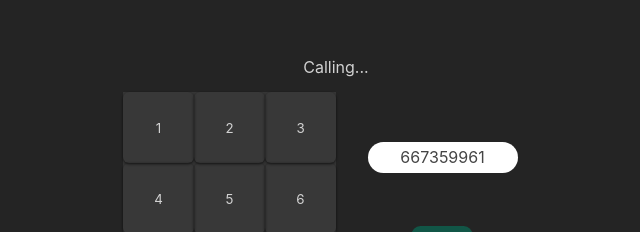
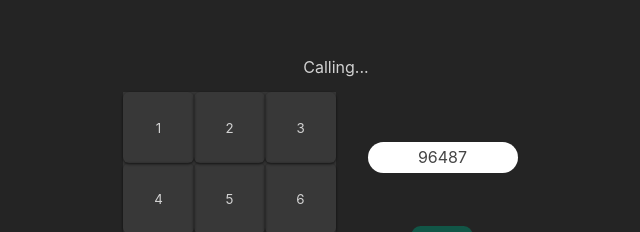
Before and after one commit to InnaIazovskaia/202201-w4ch3-inna-iazovskaia, a React (Create React App) app: page / in a window 1280 px wide. Shown: the part 191-423 px from the top of the page, without its empty margins (304-944 px from the left). Built offline with nearby package versions, Linux system fonts and the light colour scheme.

Commit message:
added Display at App.js

```diff
--- a/src/App.js
+++ b/src/App.js
@@ -1,3 +1,5 @@
+import Display from "./components/Display/Display";
+
 function App() {
   return (
     <>
@@ -42,7 +44,7 @@ function App() {
             </ol>
           </div>
           <div className="actions">
-            <span className="number">667359961</span>
+            <Display />
             <a href="call" className="call">
               Call
             </a>
```
